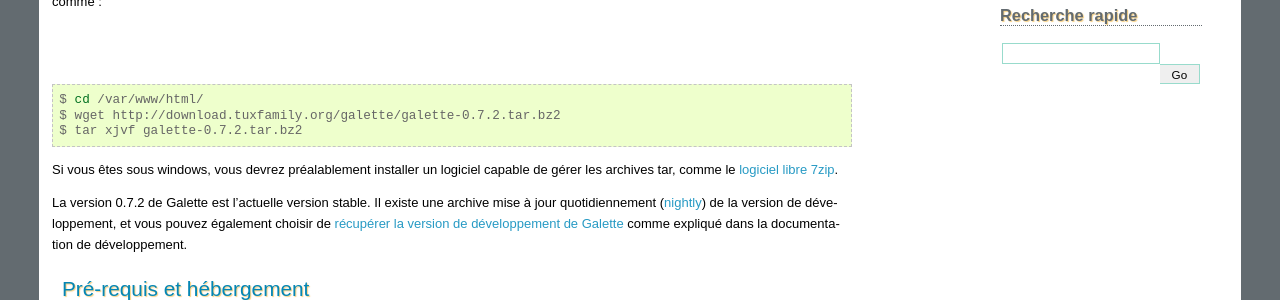
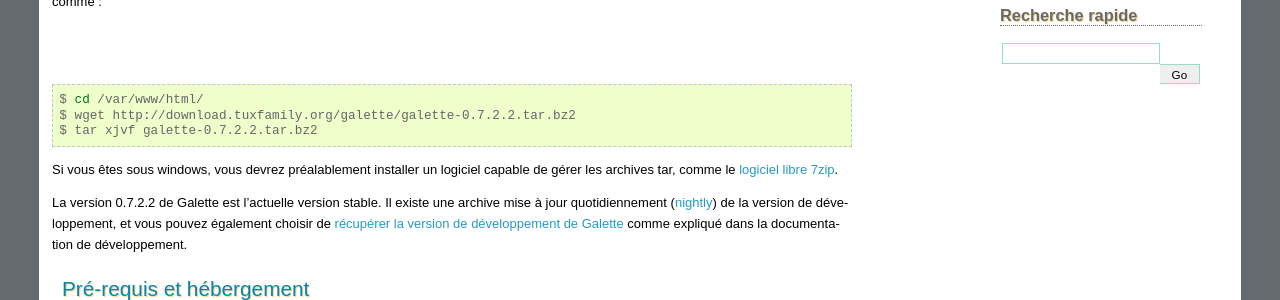
Before and after one commit to galette/galettedoc, a Sphinx documentation site: the page built from source/installation/index.rst, in a window 1280 px wide. Shown: the part 333-633 px from the top of the page. Built offline with Sphinx 7.4.7, drawn with Linux system fonts in a browser that asks for light colours.

Commit message:
Mise à jour en 0.7.2.2

```diff
--- a/source/installation/index.rst
+++ b/source/installation/index.rst
@@ -12,17 +12,17 @@
 
 L'installation de Galette consiste simplement, après avoir effectué quelques tâches préalables, à vous laisser guider par l'interface et renseigner les quelques informations qui vous seront demandées.
 
-Dans un premier temps, vous allez `télécharger Galette <http://download.tuxfamily.org/galette/galette-0.7.2.tar.bz2>`_ et décompresser l'archive. Si vous êtes sous Linux, ça donnera quelque chose comme :
+Dans un premier temps, vous allez `télécharger Galette <http://download.tuxfamily.org/galette/galette-0.7.2.2.tar.bz2>`_ et décompresser l'archive. Si vous êtes sous Linux, ça donnera quelque chose comme :
 
 .. code-block:: bash
 
    $ cd /var/www/html/
-   $ wget http://download.tuxfamily.org/galette/galette-0.7.2.tar.bz2
-   $ tar xjvf galette-0.7.2.tar.bz2
+   $ wget http://download.tuxfamily.org/galette/galette-0.7.2.2.tar.bz2
+   $ tar xjvf galette-0.7.2.2.tar.bz2
 
 Si vous êtes sous windows, vous devrez préalablement installer un logiciel capable de gérer les archives tar, comme le `logiciel libre 7zip <http://www.spiroo.be/7zip/>`_.
 
-La version 0.7.2 de Galette est l'actuelle version stable. Il existe une archive mise à jour quotidiennement (`nightly <http://download.tuxfamily.org/galette/galette-0.7-dev.tar.bz2>`_) de la version de développement, et vous pouvez également choisir de  :doc:`récupérer la version de développement de Galette <../development/git>` comme expliqué dans la documentation de développement.
+La version 0.7.2.2 de Galette est l'actuelle version stable. Il existe une archive mise à jour quotidiennement (`nightly <http://download.tuxfamily.org/galette/galette-0.7-dev.tar.bz2>`_) de la version de développement, et vous pouvez également choisir de  :doc:`récupérer la version de développement de Galette <../development/git>` comme expliqué dans la documentation de développement.
 
 Pré-requis et hébergement
 -------------------------
--- a/source/installation/update.rst
+++ b/source/installation/update.rst
@@ -10,7 +10,7 @@
 
    Une mise à jour n'est jamais une opération anodine, puisque vos données sont modifiées. En conséquence, prenez bien soin d'effectuer une **sauvegarde de votre base de données actuelle** ; sous peine de perdre tout ou partie de vos données.
 
-Dans un premier temps, `téléchargez la dernière version de Galette <http://download.tuxfamily.org/galette/galette-0.7.2.tar.bz2>`_ et mettez à jour les fichiers. Pour plus de détails sur l'installation des fichiers de Galette, reportez-vous à la section :ref:`préparation de l'installation <preparation>`.
+Dans un premier temps, `téléchargez la dernière version de Galette <http://download.tuxfamily.org/galette/galette-0.7.2.2.tar.bz2>`_ et mettez à jour les fichiers. Pour plus de détails sur l'installation des fichiers de Galette, reportez-vous à la section :ref:`préparation de l'installation <preparation>`.
 
 Certains fichiers et répertoires contiennent des données et devraient être réintégrés à la nouvelle installation :
 
```
